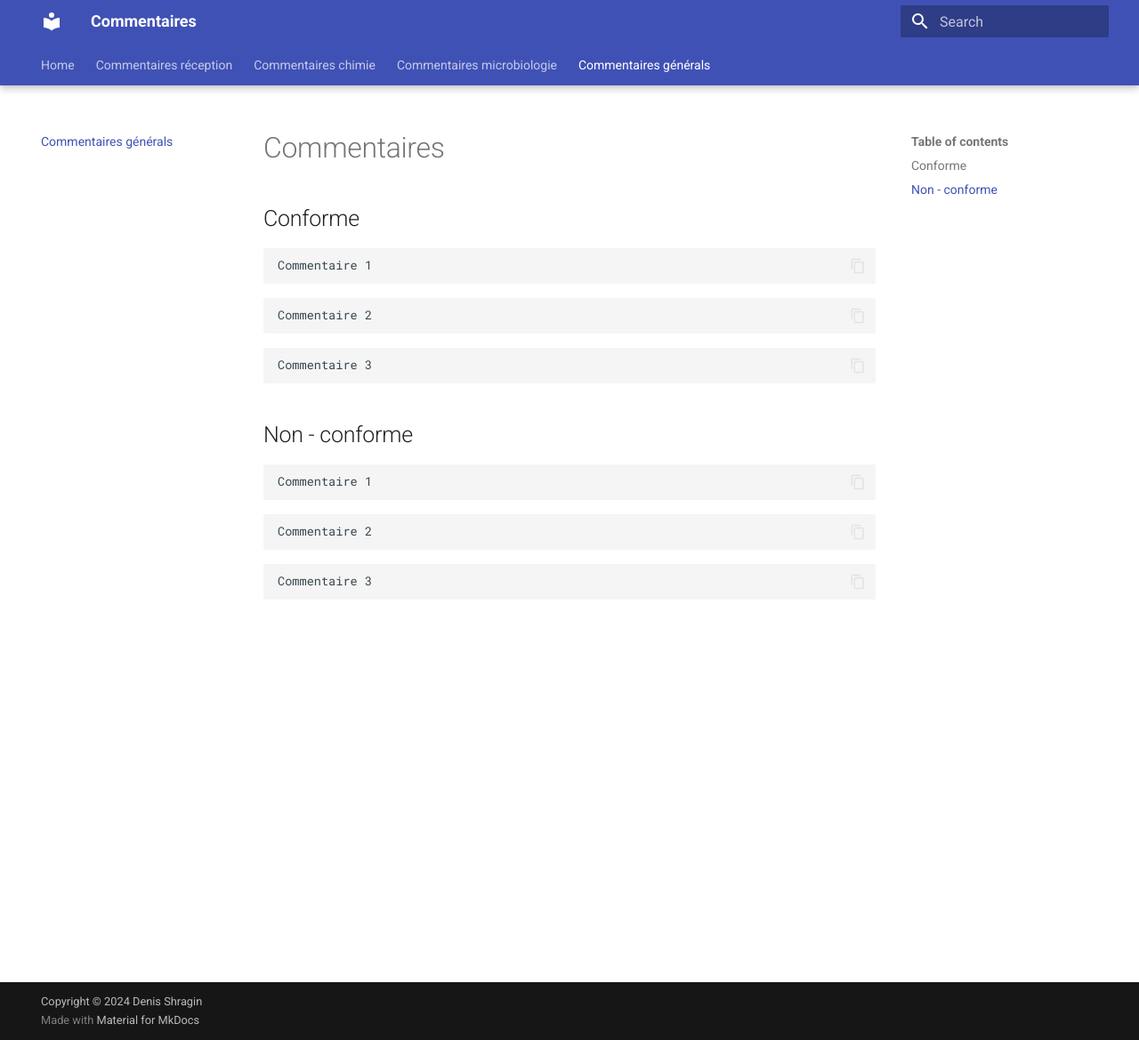
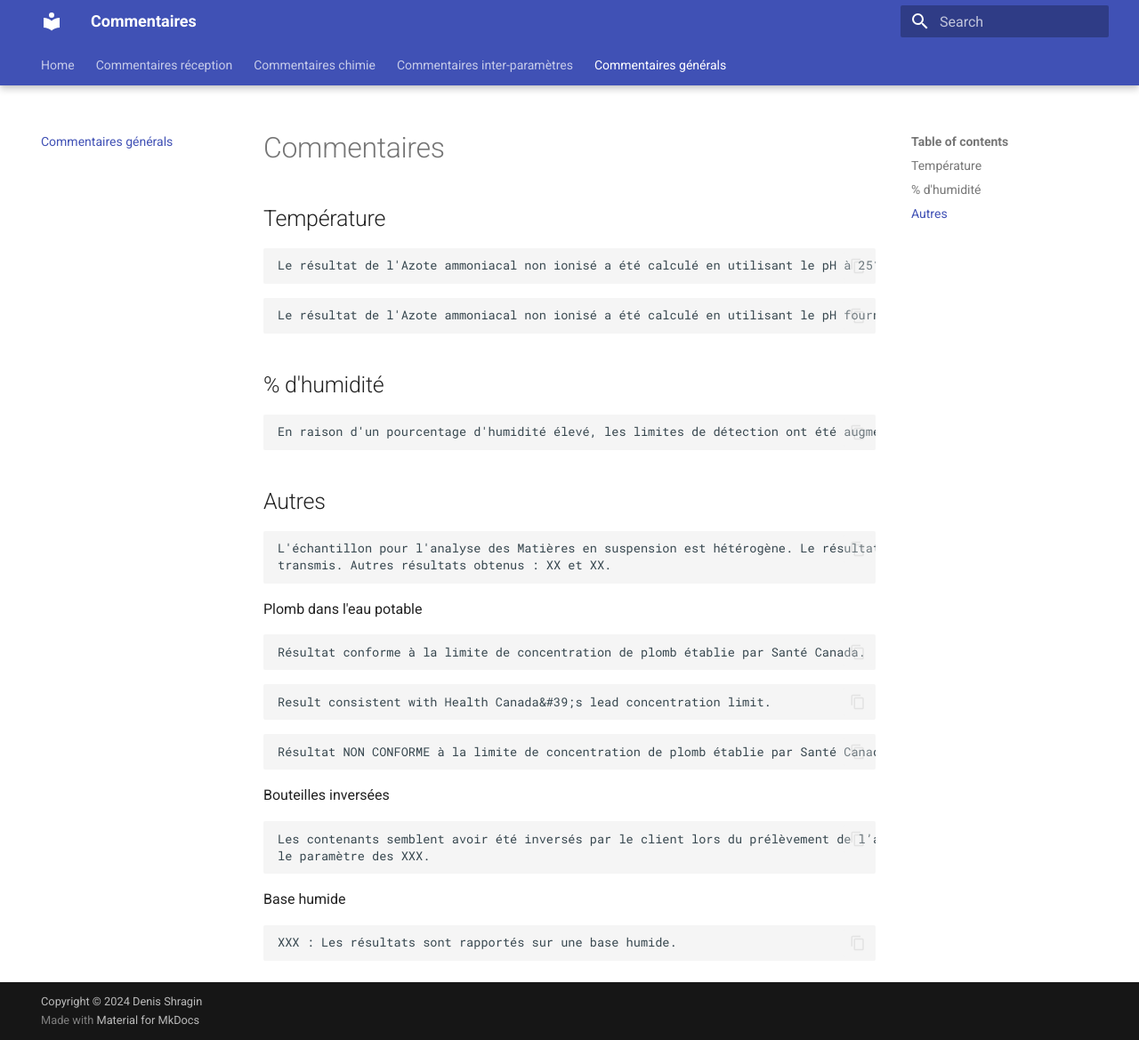
Before and after one commit to denisshragin/comments, an MkDocs documentation site: the page built from docs/comments.md, in a window 1280 px wide and 1169 px high. Shown: the whole window at 89% size. Built offline with MkDocs 1.6.1 and Material for MkDocs 9.7.7, drawn with Linux system fonts in a browser that asks for light colours.

Commit message:
Inter-param et autres added

````diff
--- a/docs/comments.md
+++ b/docs/comments.md
@@ -1,28 +1,42 @@
 # Commentaires
 
 
-## Conforme
+## Température
 ```
-Commentaire 1
+Le résultat de l'Azote ammoniacal non ionisé a été calculé en utilisant le pH à 25°C.
 ```
 
 ```
-Commentaire 2
+Le résultat de l'Azote ammoniacal non ionisé a été calculé en utilisant le pH fourni par le client.
 ```
 
+## % d'humidité
 ```
-Commentaire 3
+En raison d'un pourcentage d'humidité élevé, les limites de détection ont été augmentées.
 ```
 
-## Non - conforme
+
+## Autres
 ```
-Commentaire 1
+L'échantillon pour l'analyse des Matières en suspension est hétérogène. Le résultat le plus élevé a été
+transmis. Autres résultats obtenus : XX et XX.
 ```
-
+Plomb dans l'eau potable
 ```
-Commentaire 2
+Résultat conforme à la limite de concentration de plomb établie par Santé Canada.
 ```
-
 ```
-Commentaire 3
+Result consistent with Health Canada&#39;s lead concentration limit.
 ```
+```
+Résultat NON CONFORME à la limite de concentration de plomb établie par Santé Canada.
+```
+Bouteilles inversées
+```
+Les contenants semblent avoir été inversés par le client lors du prélèvement de l’affluent et de l’effluent pour
+le paramètre des XXX.
+```
+Base humide
+```
+XXX : Les résultats sont rapportés sur une base humide.
+```
--- a/mkdocs.yml
+++ b/mkdocs.yml
@@ -4,7 +4,7 @@ nav:
   - Home: 'index.md'
   - Commentaires réception: 'reception.md'
   - Commentaires chimie: 'chemistry.md'
-  - Commentaires microbiologie: 'micro.md'
+  - Commentaires inter-paramètres: 'inter-param.md'
   - Commentaires générals: 'comments.md'
 theme:
   name: material
````
Also changed, not shown: docs/inter-param.md (added, +52 -0 lines).
